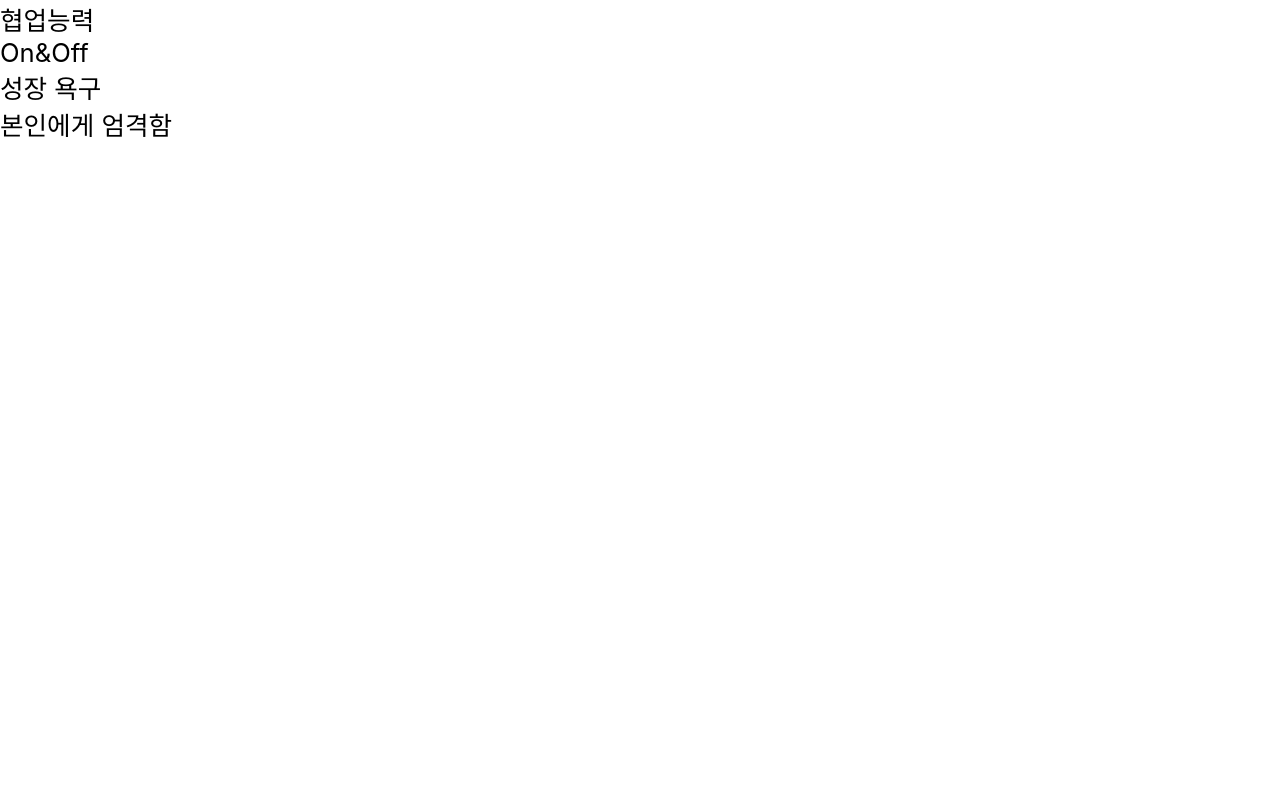
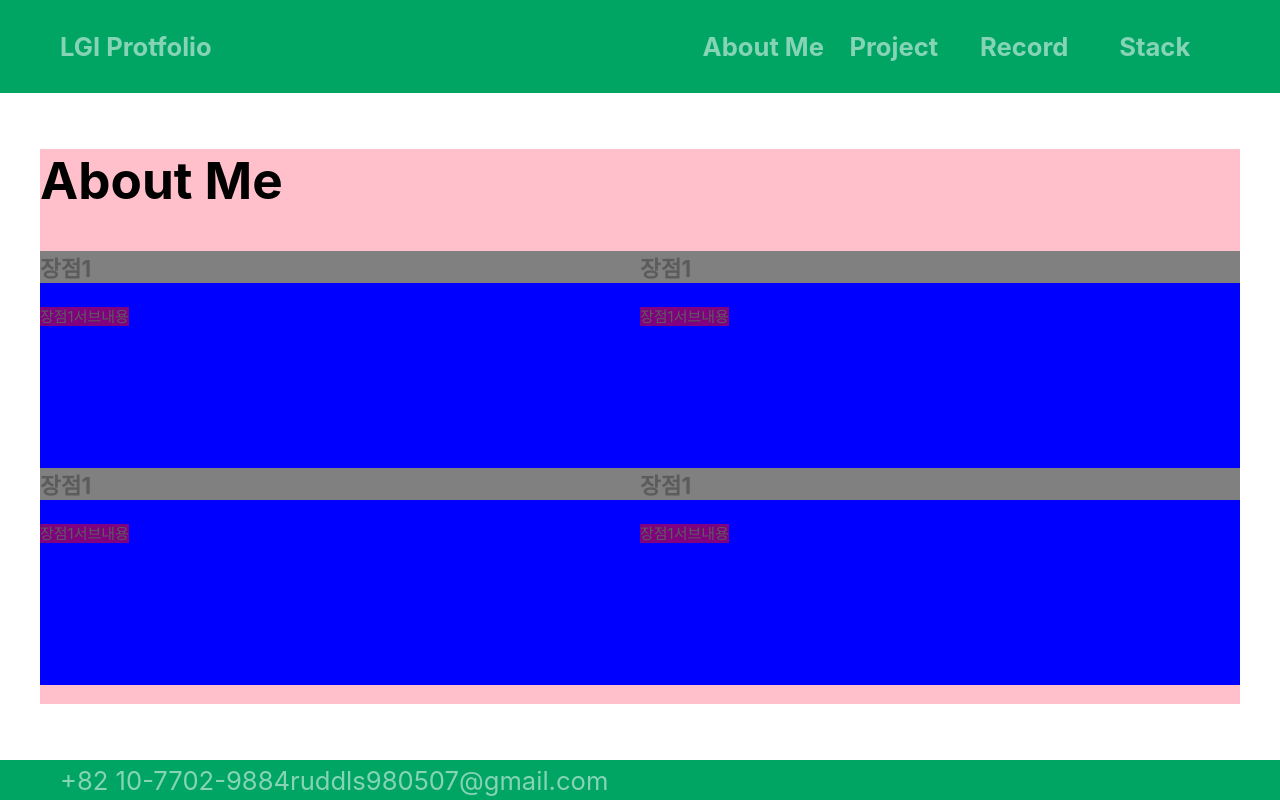
Before and after one commit to limdumb/Portfolio_LimDumb, a Next.js app: page /aboutme in a window 1280 px wide. Built offline with nearby package versions, Linux system fonts and the light colour scheme; a web font is replaced by a local one.

Commit message:
layout: Abuout Me 레이아웃 구성

```diff
--- a/src/app/globals.css
+++ b/src/app/globals.css
@@ -4,6 +4,10 @@
   box-sizing: border-box;
   padding: 0;
   margin: 0;
+}
+
+li{
+  list-style: none;
 }
 
 html,
--- a/src/app/page.tsx
+++ b/src/app/page.tsx
@@ -5,20 +5,38 @@ import styles from "./page.module.css";
 import Header from "@/components/common/Header";
 import Footer from "@/components/Footer";
 import Image from "next/image";
+interface ContainerPropsType {
+  category: "aboutme" | "project" | "record" | "stack";
+}
 
-// Web Front End 개발자 임경인 입니다
-// All Career Year 0
-// It's New! 나의 첫 커리어를 시작할 회사를 찾고있습니다.
-// My 4 Advantages
+export const MainContainer = styled.div<ContainerPropsType>`
+  background-color: ${(props) =>
+    props.category === "aboutme" ? "#FFFFFF" : "#00a564"};
+  min-height: 100vh;
+  display: flex;
+  align-items: center;
+  padding: 93px 0px 40px 0px;
+  @media screen and (max-width: 760px) {
+    & {
+      padding: 171px 0px 40px 0px;
+    }
+  }
 
-const ContentsContainer = styled.div`
+  @media screen and (min-width: 760px) and (max-width: 1199px) {
+    & {
+      padding: 121px 0px 40px 0px;
+    }
+  }
+`;
+
+export const ContentsContainer = styled.div`
   margin: 0 auto;
   background-color: pink;
-  min-height: 350px;
+  min-height: 555px;
   width: 1200px;
   display: flex;
   flex-direction: column;
-  justify-content: center;
+
   @media screen and (max-width: 760px) {
     & {
       max-width: 340px;
@@ -34,7 +52,7 @@ const ContentsContainer = styled.div`
 
 export default function Home() {
   return (
-    <div className={styles.Main_Container}>
+    <MainContainer category="project">
       <Header />
       <ContentsContainer>
         <div className={styles.Intro_Title_Wrapper}>
@@ -42,13 +60,13 @@ export default function Home() {
           <h1>Im Web Front End Developer!</h1>
           <h2>Welcome to Eddie’s Portfolio Tree</h2>
         </div>
-        <div className={styles.Intro_Image_wrapper}>
+        <div className={styles.Intro_Image_Wrapper}>
           <div>
             <Image src={""} alt="" />
           </div>
         </div>
       </ContentsContainer>
       <Footer />
-    </div>
+    </MainContainer>
   );
 }
--- a/src/components/Footer.tsx
+++ b/src/components/Footer.tsx
@@ -1,7 +1,10 @@
+'use client'
 import styled from "styled-components";
 
 const FooterContainer = styled.div`
   position: fixed;
+  display: flex;
+  align-items: center;
   z-index: 20;
   width: 100%;
   height: 40px;
--- a/src/components/common/aboutme/AboutMe.tsx
+++ b/src/components/common/aboutme/AboutMe.tsx
@@ -1,12 +1,25 @@
+import Footer from "@/components/Footer";
+import Header from "../Header";
+import { ContentsContainer, MainContainer } from "@/app/page";
+import styles from "./style/aboutMe.module.css";
+import ContentsBox from "./ContentsBox";
+
 export default function AboutMe() {
   return (
-    <div>
-      <ul>
-        <li>협업능력</li>
-        <li>On&Off</li>
-        <li>성장 욕구</li>
-        <li>본인에게 엄격함</li>
-      </ul>
-    </div>
+    <MainContainer category="aboutme">
+      <Header />
+      <ContentsContainer>
+        <div>
+          <h1 style={{ marginBottom: "40px" }}>About Me</h1>
+          <div className={styles.Info_Contents_Wrapper}>
+            <ContentsBox />
+            <ContentsBox />
+            <ContentsBox />
+            <ContentsBox />
+          </div>
+        </div>
+      </ContentsContainer>
+      <Footer />
+    </MainContainer>
   );
 }
--- /dev/null
+++ b/src/components/common/aboutme/ContentsBox.tsx
@@ -0,0 +1,50 @@
+"use client";
+
+import styled from "styled-components";
+
+const BoxContainer = styled.div`
+  width: 50%;
+  height: 217px;
+  background-color: blue;
+
+  @media screen and (max-width: 760px) {
+    & {
+      height: 235.2px;
+    }
+  }
+
+  @media screen and (min-width: 760px) and (max-width: 1199px) {
+    & {
+      height: 227px;
+    }
+  }
+`;
+
+const InfoTitle = styled.h2`
+  background-color: gray;
+  color: rgb(92, 92, 92);
+  font-size: 22.5px;
+`;
+
+const InfoContents = styled.span`
+  font-size: 15px;
+  color: rgb(92, 92, 92);
+  background-color: purple;
+`;
+
+const InfoContainer = styled.div`
+  width: 100%;
+  height: 82.2%;
+  padding-top: 14px;
+`;
+
+export default function ContentsBox() {
+  return (
+    <BoxContainer>
+      <InfoTitle>장점1</InfoTitle>
+      <InfoContainer>
+        <InfoContents>장점1서브내용</InfoContents>
+      </InfoContainer>
+    </BoxContainer>
+  );
+}
--- /dev/null
+++ b/src/components/common/aboutme/style/aboutMe.module.css
@@ -0,0 +1,17 @@
+.Info_Contents_Wrapper {
+  display: flex;
+  flex-wrap: wrap;
+  width: 1200px;
+}
+
+@media screen and (max-width: 760px) {
+  .Info_Contents_Wrapper {
+    width: 340px;
+  }
+}
+
+@media screen and (min-width: 760px) and (max-width: 1199px) {
+  .Info_Contents_Wrapper {
+    width: 960px;
+  }
+}
```
